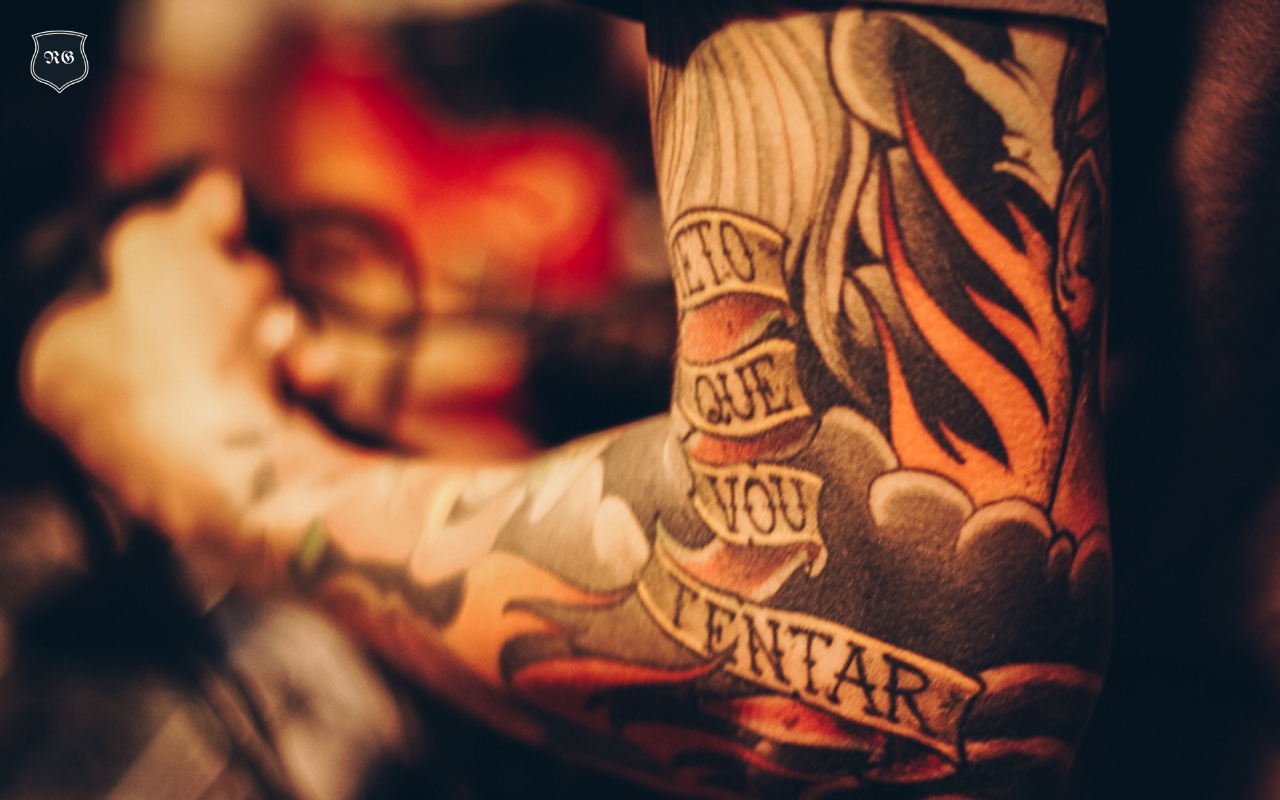
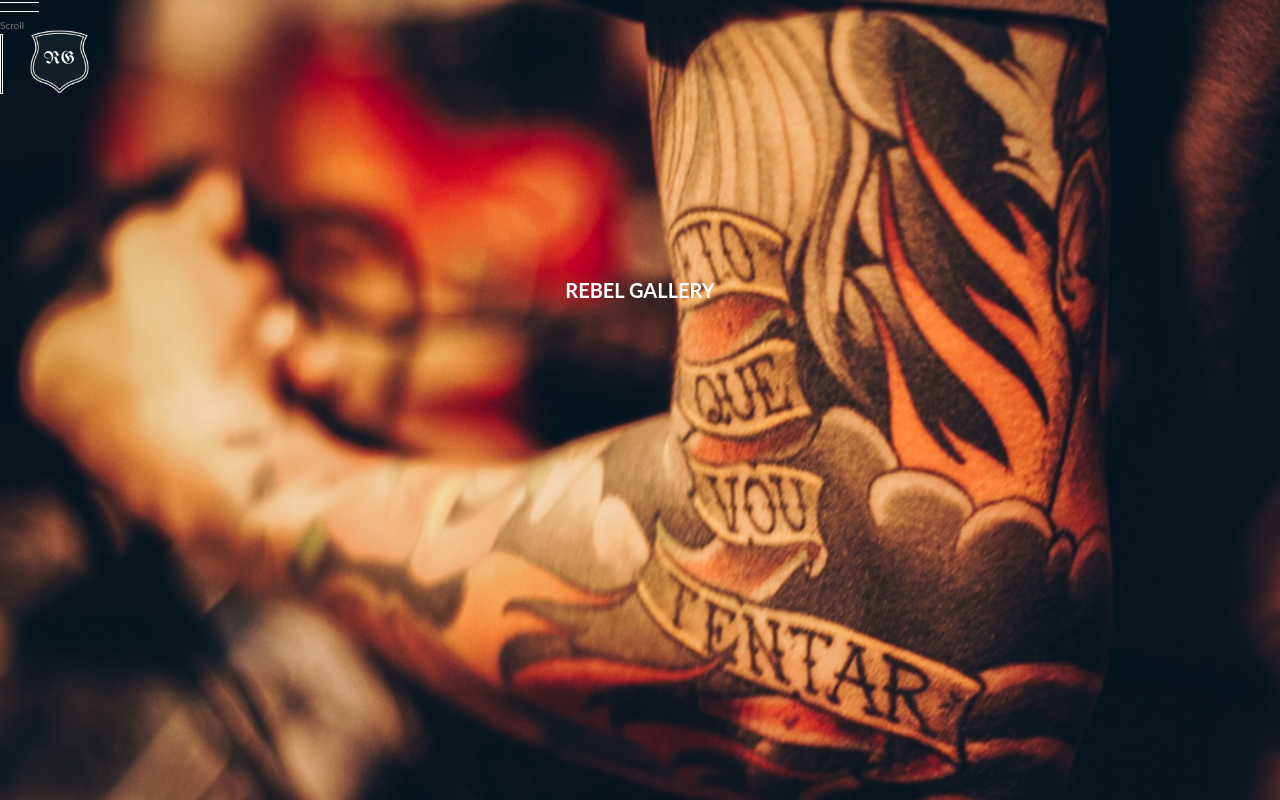
Before and after one commit to CHVRZVRD/RebelGallery, a website: page index.html in a window 1280 px wide. Drawn offline with Linux system fonts and the light colour scheme.

Commit message:
update html

```diff
--- a/index.html
+++ b/index.html
@@ -5,8 +5,6 @@
         <meta name="viewport" content="width=device-width, initial-scale=1.0">
 
         <link href="https://fonts.googleapis.com/css?family=Cinzel:900|Raleway:400,500,700" rel="stylesheet">
-
-        <!-- <link rel="stylesheet" href="css/icon-font.css"> -->
 
         <link rel="stylesheet" href="css/style.css">
         <link rel="shortcut icon" type="image/png" href="img/logo.png">
@@ -21,12 +19,34 @@
 
 			<div class="header__text-box">
 				<h1 class="heading-primary">
+                    Rebel Gallery
 				<!-- <span class="heading-primary--main">Rebel Gallery</span>
 				<span class="heading-primary--sub">Tattoo</span> -->
 				</h1>
+            </div>
+            <div class="header__menu">
+                <svg width="39px" height="10px" viewBox="0 0 39 10" version="1.1" xmlns="http://www.w3.org/2000/svg" xmlns:xlink="http://www.w3.org/1999/xlink">
+                    <!-- Generator: sketchtool 50.2 (55047) - http://www.bohemiancoding.com/sketch -->
+                    <title>94F5F95C-D2FE-483D-AB9D-7372B64CC9B7</title>
+                    <desc>Created with sketchtool.</desc>
+                    <defs></defs>
+                    <g id="Visual-Design" stroke="none" stroke-width="1" fill="none" fill-rule="evenodd" stroke-linecap="square">
+                        <g id="Landing" transform="translate(-1210.000000, -58.000000)" stroke="#FFFFFF">
+                            <g id="Hero">
+                                <g id="Menu" transform="translate(1210.000000, 57.000000)">
+                                    <path d="M0.5,1.5 L38.5,1.5" id="Line-5"></path>
+                                    <path d="M0.5,10.5 L38.5,10.5" id="Line-5-Copy"></path>
+                                </g>
+                            </g>
+                        </g>
+                    </g>
+                </svg>
+            </div>
+            <p class="header__scroll">
+                Scroll
+            </p>
+            <div class="header__vl"></div>
 
-				<!-- <a href="#" class="btn btn--white btn--animated">Book Appointment</a> -->
-			</div>
         </header>
     </body>
 </html>
--- a/sass/layout/_header.scss
+++ b/sass/layout/_header.scss
@@ -24,4 +24,10 @@
 		text-align: center;
 	}
 
+	&__vl {
+		width: .3rem;
+		height: 60px;
+  		border: solid 1px $color-white;
+	}
+
 }
```
Also changed, not shown: css/style.css, img/menu.svg (added).
